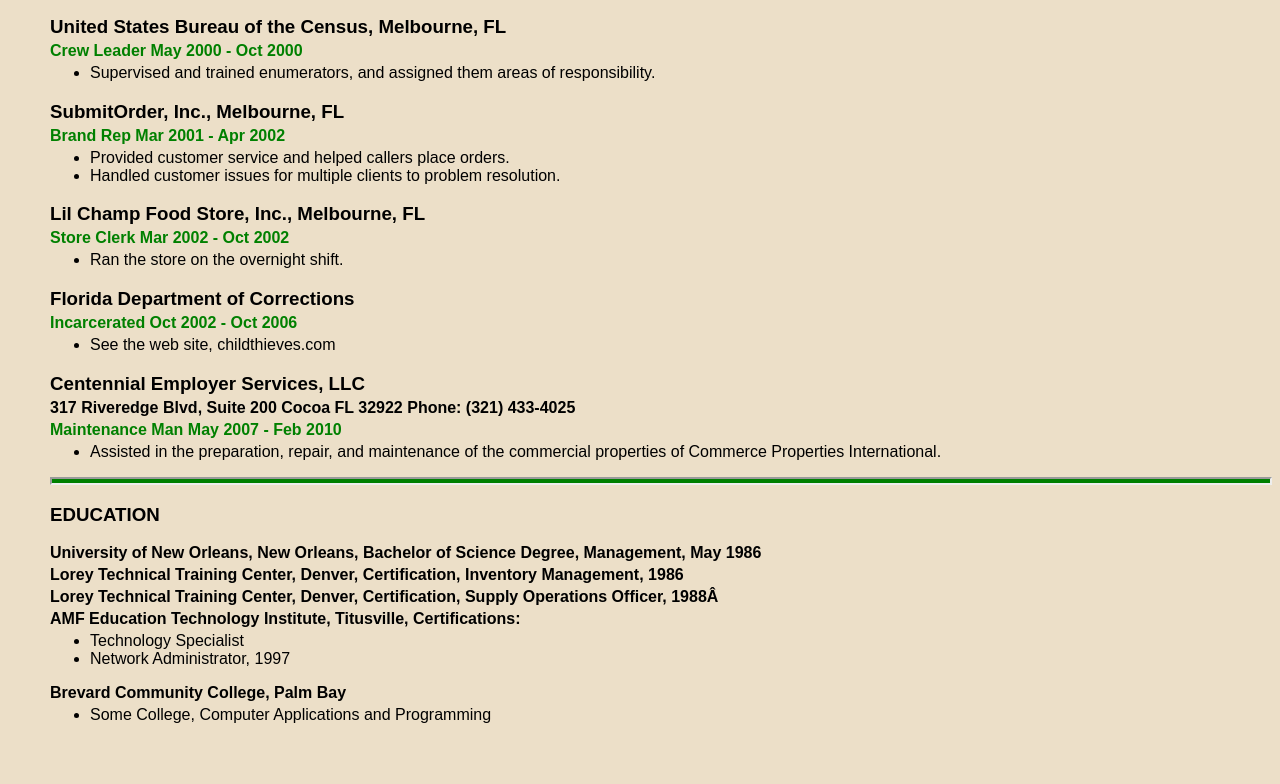
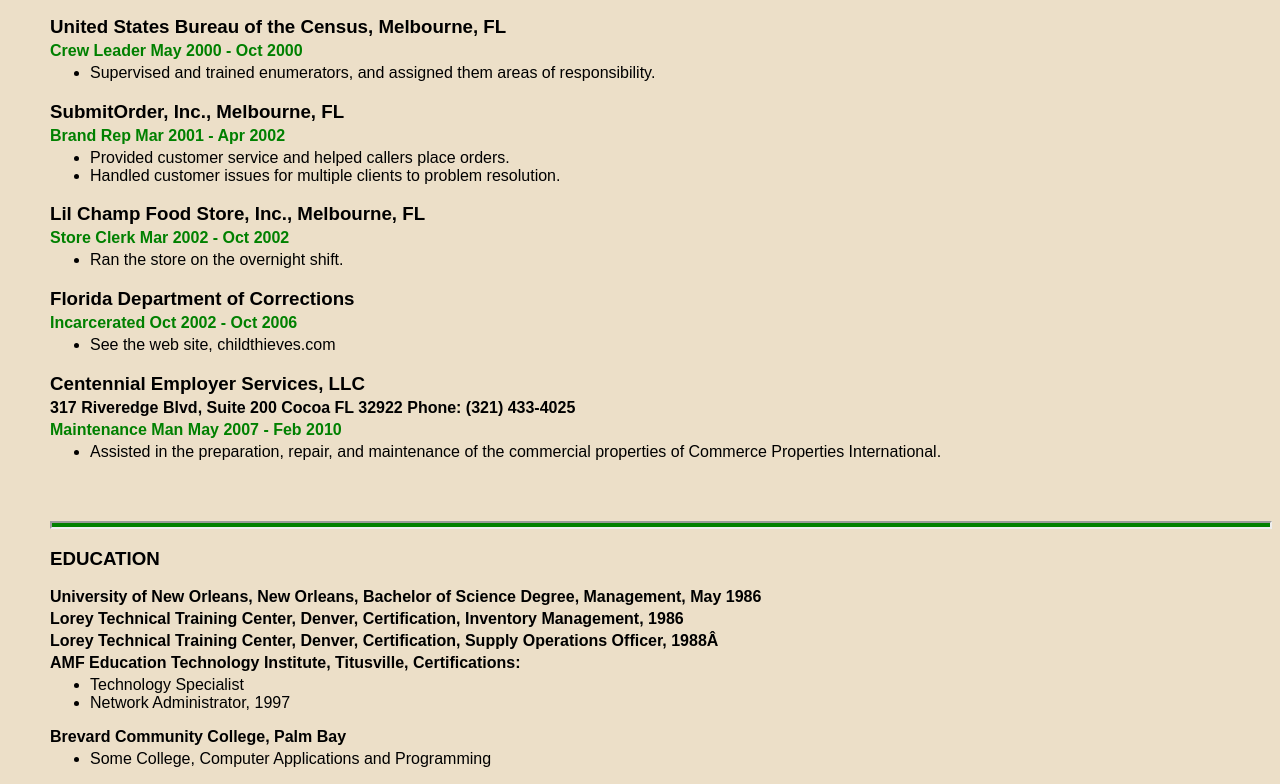
Before and after one commit to slddn/resume, a plain HTML site: page index.html in a window 1280 px wide. Shown: the part 1452-2236 px from the top of the page. Before the commit the page ends 2192 px from the top, so only its background shows below. Drawn offline with Linux system fonts and the light colour scheme.

Commit message:
Lower the bottom rule.

```diff
--- a/css/styles.css
+++ b/css/styles.css
@@ -12,4 +12,5 @@
 ul {margin-top: 0;}
 .addr {color: black;}
 .group1 {color: black;}
+.ruleBottom {margin-top: 60px; margin-bottom: 0px;}
 .school {color:black;}
--- a/index.html
+++ b/index.html
@@ -131,7 +131,7 @@
 				<li>Assisted in the preparation, repair, and maintenance of the commercial properties of Commerce Properties International.</li>
          </ul>
 
-      <hr>
+      <hr class="ruleBottom">
 
 		<h3 class="Group1">EDUCATION</h3><h3></h3>
 			<h4 class="school">University of New Orleans, New Orleans, Bachelor of Science Degree, Management, May 1986</h4>
```
